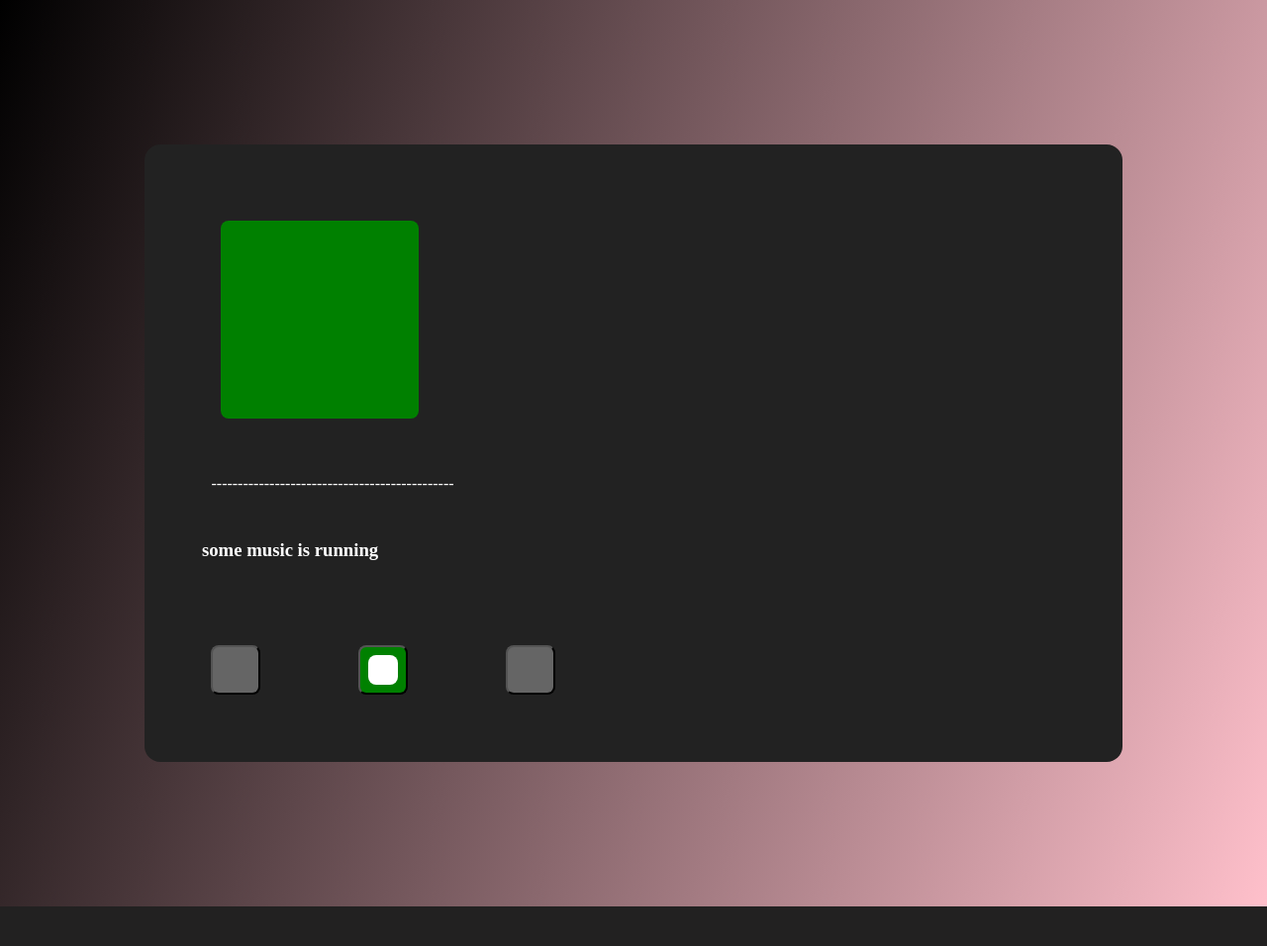
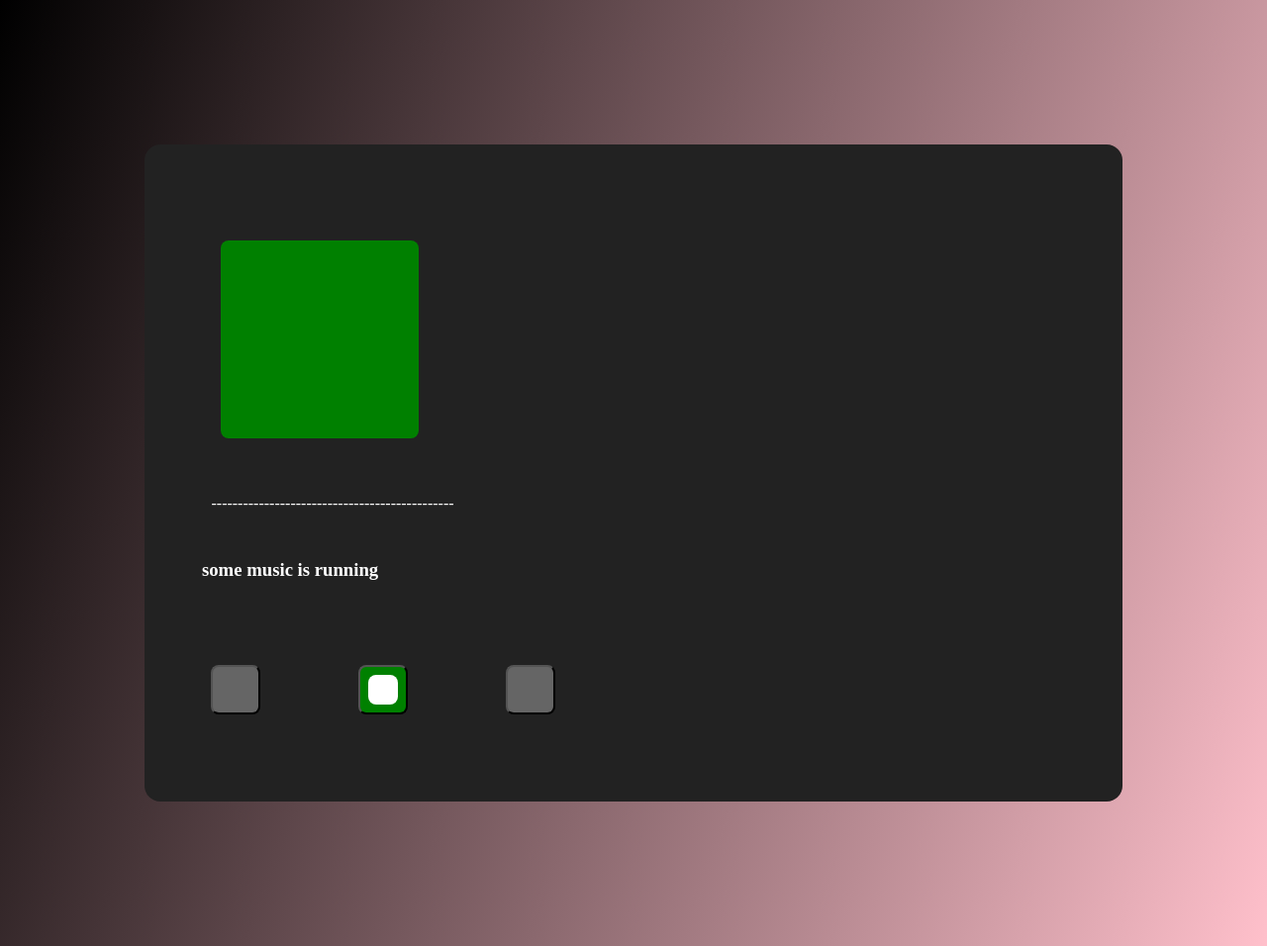
Before and after one commit to SS0809/MusicPlayer, a PHP site: page / in a window 1280 px wide. Shown: the whole page at 99% size. Before the commit the page ends 916 px from the top, so only its background shows below. Run offline with PHP 8.4, Linux system fonts and the light colour scheme; a map, chart or similar area stays blank; some libraries are stand-ins or nearby versions.

Commit message:
Update style.css

```diff
--- a/style.css
+++ b/style.css
@@ -4,7 +4,7 @@ body {
     padding:10%;
 }
 .player{
-    padding:20px 20px;
+    padding:40px 20px;
       margin: 1%;
     background-color:#222222;
     border-radius:16px;
@@ -59,3 +59,6 @@ body {
     margin:5%;
     background-color:#656565;
 }
+.hide{
+    padding-bottom:50%;
+}
```
